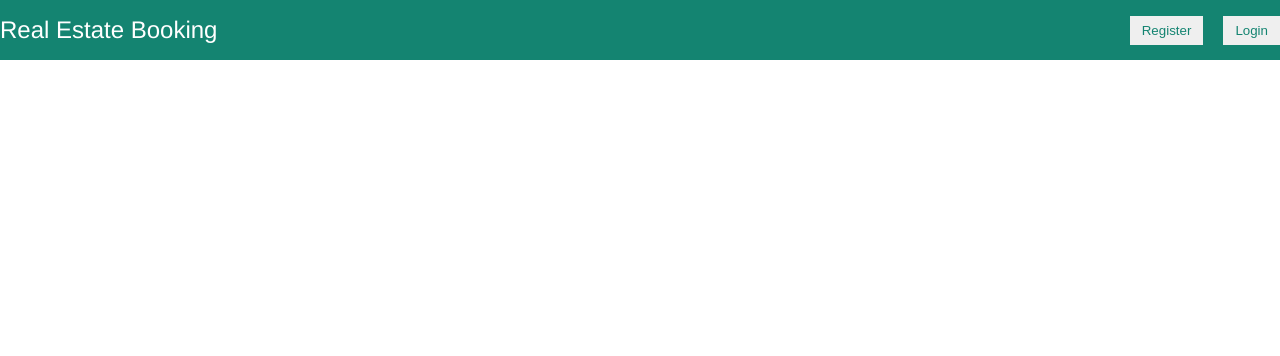
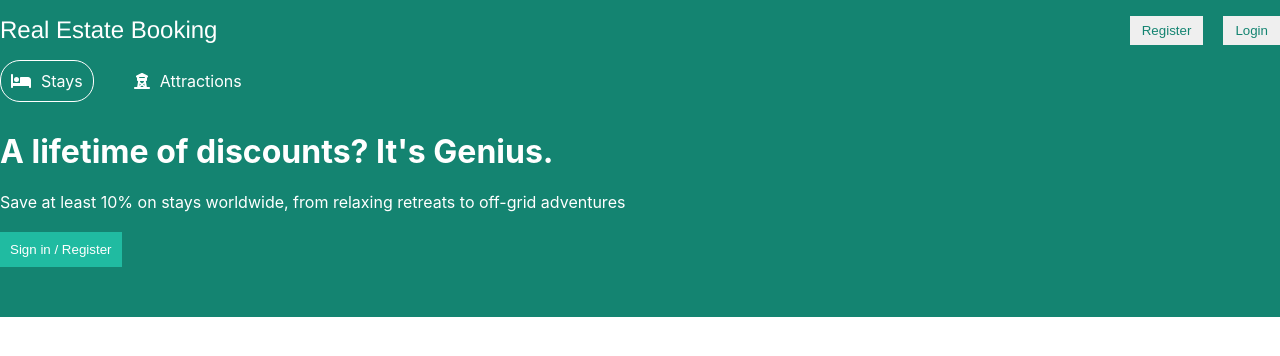
Before and after one commit to ognjenp97/project_2, a React (Create React App) app: page / in a window 1280 px wide. Shown: the top 356 px of the page. Built offline with nearby package versions, Linux system fonts and the light colour scheme.

Commit message:
added header design

```diff
--- a/package.json
+++ b/package.json
@@ -3,6 +3,10 @@
   "version": "0.1.0",
   "private": true,
   "dependencies": {
+    "@fortawesome/fontawesome-svg-core": "^6.4.2",
+    "@fortawesome/free-regular-svg-icons": "^6.4.2",
+    "@fortawesome/free-solid-svg-icons": "^6.4.2",
+    "@fortawesome/react-fontawesome": "^0.2.0",
     "@testing-library/jest-dom": "^5.17.0",
     "@testing-library/react": "^13.4.0",
     "@testing-library/user-event": "^13.5.0",
--- /dev/null
+++ b/src/components/header/Header.js
@@ -0,0 +1,31 @@
+import { faBed } from "@fortawesome/free-solid-svg-icons";
+import { faTowerObservation } from "@fortawesome/free-solid-svg-icons";
+import { FontAwesomeIcon } from "@fortawesome/react-fontawesome";
+import "./header.css";
+
+const Header = () => {
+  return (
+    <div className="header">
+      <div className="headerContainer">
+        <div className="headerList">
+          <div className="headerListItem active">
+            <FontAwesomeIcon icon={faBed} />
+            <span>Stays</span>
+          </div>
+          <div className="headerListItem">
+            <FontAwesomeIcon icon={faTowerObservation} />
+            <span>Attractions</span>
+          </div>
+        </div>
+        <h1 className="headerTitle">A lifetime of discounts? It's Genius.</h1>
+        <p className="headerDesc">
+          Save at least 10% on stays worldwide, from relaxing retreats to
+          off-grid adventures
+        </p>
+        <button className="headerBtn">Sign in / Register</button>
+      </div>
+    </div>
+  );
+};
+
+export default Header;
--- /dev/null
+++ b/src/components/header/header.css
@@ -0,0 +1,46 @@
+.header {
+  background-color: #148471;
+  color: white;
+  display: flex;
+  justify-content: center;
+  position: relative;
+}
+
+.headerContainer {
+  width: 100%;
+  max-width: 1280px;
+  margin: 20px, 0px, 100px, 0px;
+}
+
+.headerList {
+  display: flex;
+  gap: 40px;
+  margin-bottom: 30px;
+}
+
+.headerListItem {
+  display: flex;
+  align-items: center;
+  gap: 10px;
+}
+
+.headerListItem.active {
+  border: 1px solid white;
+  padding: 10px;
+  border-radius: 20px;
+}
+
+.headerDesc {
+  margin: 20px 0px;
+}
+
+.headerBtn {
+  margin-bottom: 30px;
+  margin-bottom: 50px;
+  background-color: #20bba1;
+  color: white;
+  border: none;
+  font-weight: 500;
+  padding: 10px;
+  cursor: pointer;
+}
--- a/src/pages/home/Home.js
+++ b/src/pages/home/Home.js
@@ -1,10 +1,12 @@
 import React from "react";
 import Navbar from "../../components/navbar/Navbar";
+import Header from "../../components/header/Header";
 
 const Home = () => {
   return (
     <div>
       <Navbar />
+      <Header />
     </div>
   );
 };
```
Also changed, not shown: 1 other file (tests, documents, lock files or other folders).
